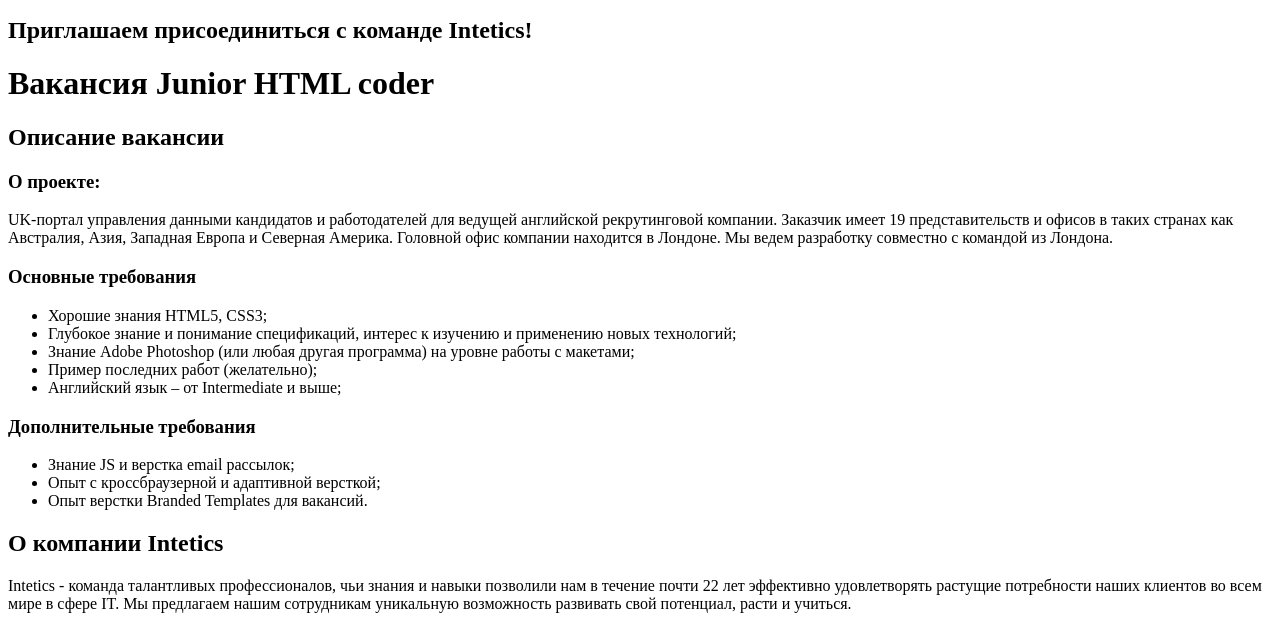
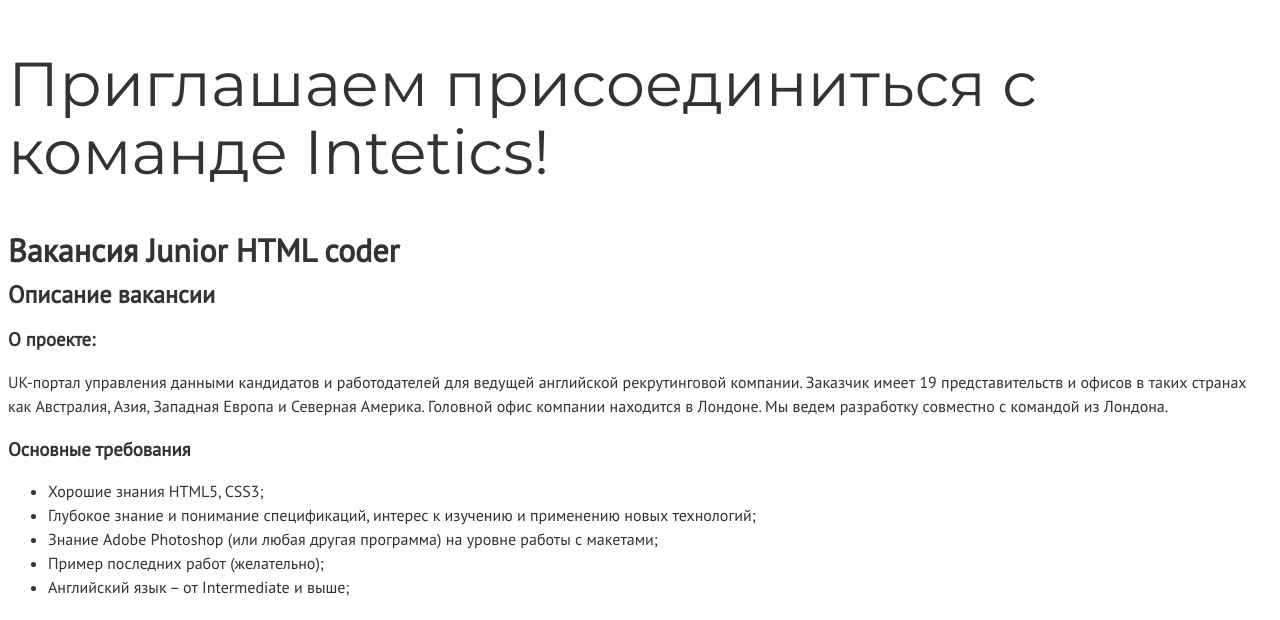
Before and after one commit to AliceGres/vacancy, a plain HTML site: page index.html in a window 1280 px wide. Shown: the part 115-735 px from the top of the page. Drawn offline with Linux system fonts and the light colour scheme.

Commit message:
text styles

```diff
--- /dev/null
+++ b/css/style.css
@@ -0,0 +1,14 @@
+body {
+    font-family: PT Sans, arial, sans-serif;
+    font-weight: 400;
+    font-size: 16px;
+    line-height: 24px;
+    color: #333333;
+}
+
+.header-title {
+    font-family: Montserrat, arial, sans-serif;
+    font-size: 62px;
+    font-weight: 400;
+    line-height: 68px;
+}
--- a/index.html
+++ b/index.html
@@ -3,6 +3,9 @@
 <head>
     <meta charset="UTF-8">
     <title>Вакансия Junior HTML coder</title>
+    <link rel="stylesheet" href="css/style.css">
+
+    <link href="https://fonts.googleapis.com/css?family=Montserrat:400,600|PT+Sans&amp;subset=cyrillic" rel="stylesheet">
 </head>
 <body>
 <header>
```
